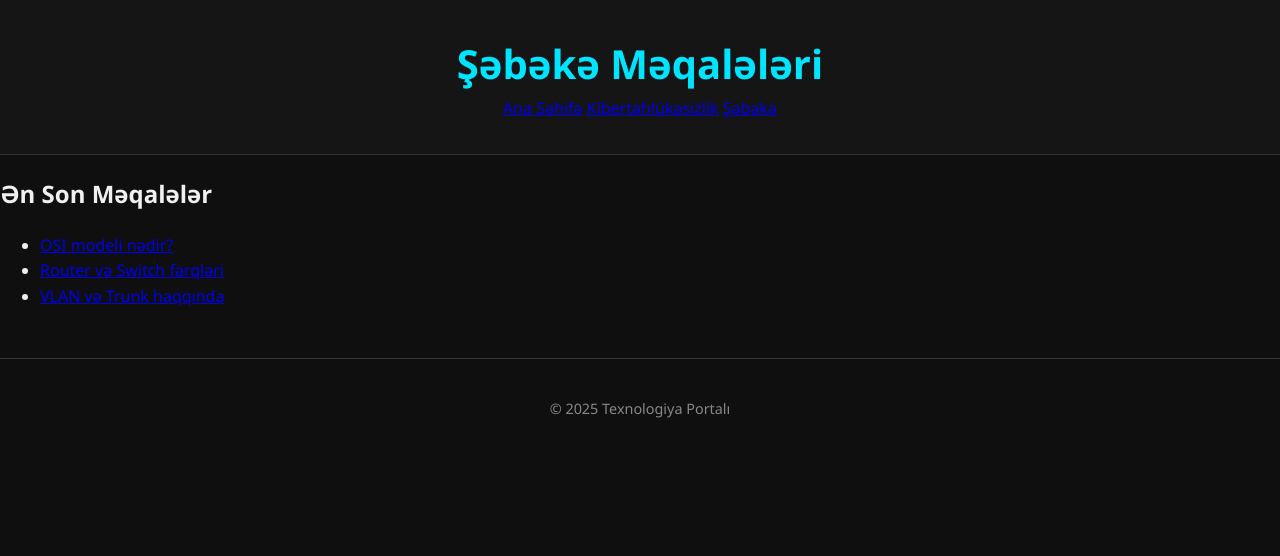
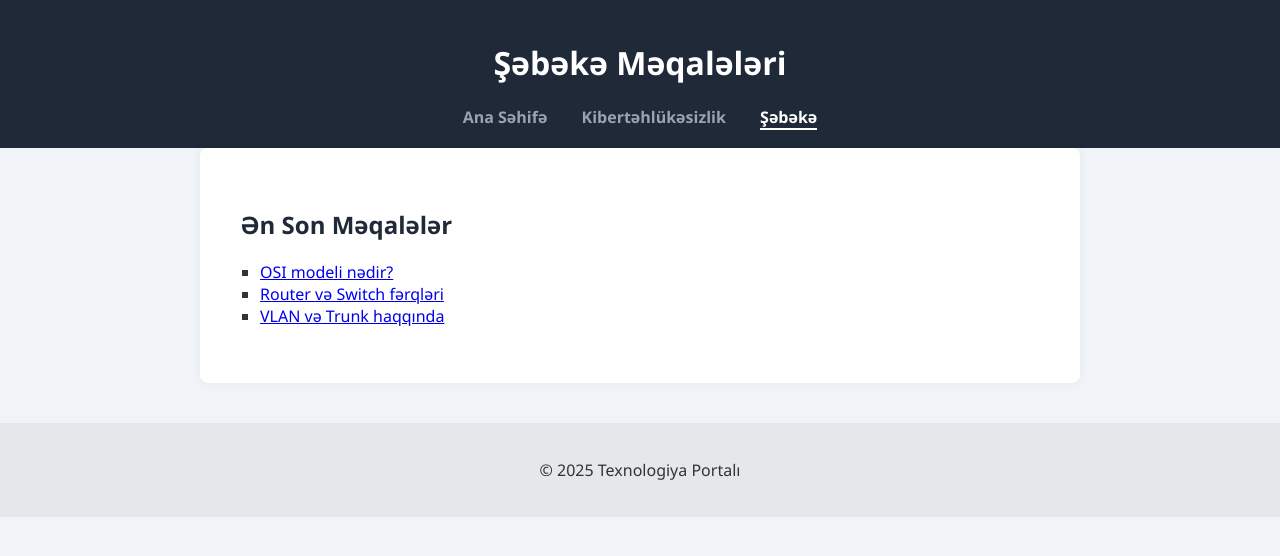
Before and after one commit to 5n4z4r0v/5n4z4r0v.github.io, a plain HTML site: page network.html in a window 1280 px wide. Drawn offline with Linux system fonts and the light colour scheme.

Commit message:
Update style.css

```diff
--- a/style.css
+++ b/style.css
@@ -1,102 +1,55 @@
-:root {
-  --bg-color: #0f0f0f;
-  --text-color: #f0f0f0;
-  --accent: #00e5ff;
-  --card-bg: #1e1e1e;
-}
-
-* {
-  box-sizing: border-box;
-}
-
 body {
-  margin: 0;
-  font-family: 'Segoe UI', sans-serif;
-  background-color: var(--bg-color);
-  color: var(--text-color);
-  line-height: 1.6;
+    margin: 0;
+    font-family: 'Segoe UI', sans-serif;
+    background: #f0f4f8;
+    color: #333;
 }
 
 header {
-  padding: 2rem;
-  background-color: #151515;
-  text-align: center;
-  border-bottom: 1px solid #333;
+    background-color: #1f2937;
+    color: white;
+    padding: 20px;
+    text-align: center;
 }
 
-header h1 {
-  margin: 0;
-  font-size: 2.5rem;
-  color: var(--accent);
+nav {
+    margin-top: 10px;
 }
 
-header p {
-  color: #aaa;
-  margin-top: 0.5rem;
+nav a {
+    margin: 0 15px;
+    text-decoration: none;
+    color: #9ca3af;
+    font-weight: bold;
 }
 
-.container {
-  max-width: 900px;
-  margin: auto;
-  padding: 2rem;
+nav a.active,
+nav a:hover {
+    color: #ffffff;
+    border-bottom: 2px solid #ffffff;
 }
 
-.post-list {
-  display: grid;
-  gap: 1.5rem;
+main {
+    padding: 40px;
+    max-width: 800px;
+    margin: auto;
+    background: white;
+    border-radius: 8px;
+    box-shadow: 0 0 10px rgba(0,0,0,0.05);
 }
 
-.post {
-  background-color: var(--card-bg);
-  padding: 1.5rem;
-  border-radius: 10px;
-  box-shadow: 0 2px 8px rgba(0,0,0,0.3);
-  transition: transform 0.2s;
+section h2 {
+    color: #1f2937;
 }
 
-.post:hover {
-  transform: translateY(-4px);
-}
-
-.post h3 {
-  margin-top: 0;
-}
-
-.post a {
-  color: var(--accent);
-  text-decoration: none;
-}
-
-.post a:hover {
-  text-decoration: underline;
+ul {
+    list-style-type: square;
+    padding-left: 20px;
 }
 
 footer {
-  text-align: center;
-  padding: 1.5rem;
-  font-size: 0.9rem;
-  color: #888;
-  border-top: 1px solid #333;
-  margin-top: 3rem;
+    text-align: center;
+    padding: 20px;
+    background-color: #e5e7eb;
+    margin-top: 40px;
 }
-
-.category-buttons {
-  display: flex;
-  gap: 20px;
-  margin-bottom: 30px;
-}
-
-.category-card {
-  display: block;
-  background-color: #222;
-  padding: 20px;
-  color: #00ffff;
-  text-decoration: none;
-  border-radius: 8px;
-  font-weight: bold;
-  transition: background-color 0.3s;
-}
-
-.category-card:hover {
-  background-color: #333;
-}
```
